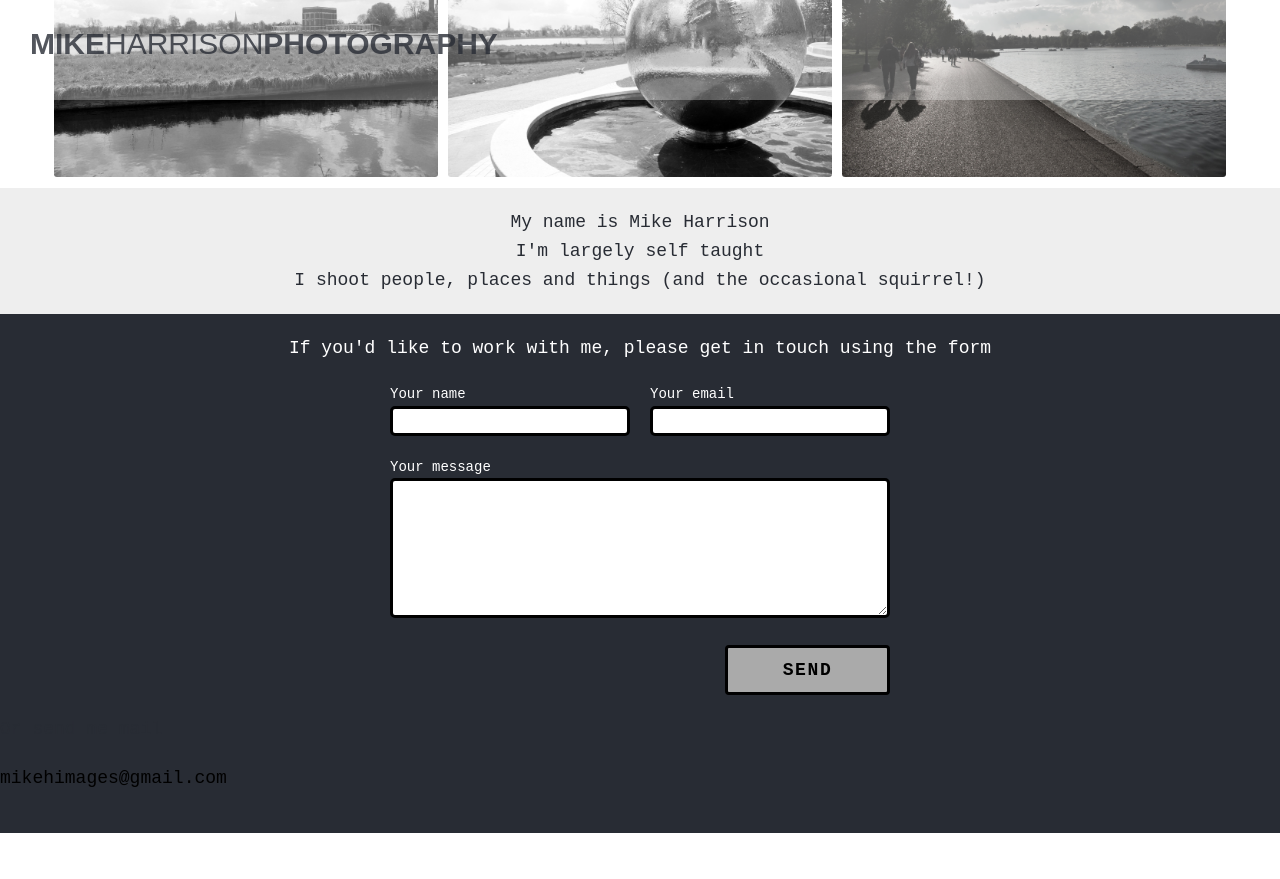
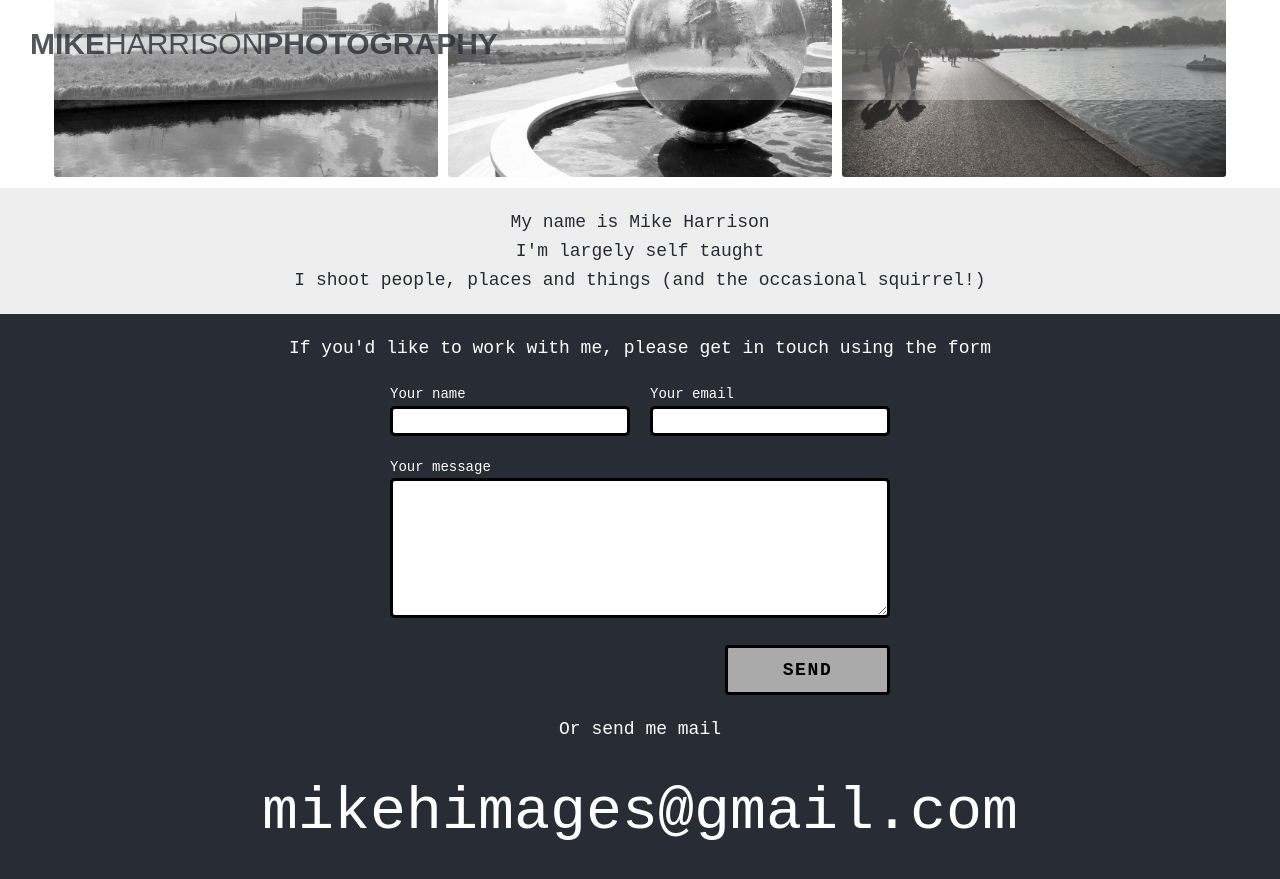
Before and after one commit to mikejharrison/photography, a Jekyll site: the page built from index.html, in a window 1280 px wide and 900 px high, scrolled down 714 px. Shown: the top 879 px of the window. Built offline with Jekyll 4.4.1, drawn with Linux system fonts in a browser that asks for light colours; some web fonts are replaced; Markdown is read by kramdown in place of the engine named in the settings; before the commit the page ends 1547 px from its top, so only the background shows below that.

Commit message:
Update contact.html

```diff
--- a/_includes/contact.html
+++ b/_includes/contact.html
@@ -1 +1 @@
-<section class="contact"><div class="contact-blurb"><p>If you'd like to work with me, please get in touch using the form</p></div><div class="form"><form action="https://formspree.io/mikehimages@gmail.com" method="POST"><div class="contact-info-group"><label><span>Your name</span><input type="text" name="name"/></label><label> <span>Your email</span><input type="email" name="_replyto"/></label></div><label> <span>Your message</span><textarea name="message"></textarea></label><div class="submit-wrap"><input type="submit" value="Send"/></div></form></div><div class="emailer"></div><p>Or send me mail</p><p><a href="mailto:mikehimages@gmail.com">mikehimages@gmail.com</a></p></div></section>
+<section class="contact"><div class="contact-blurb"><p>If you'd like to work with me, please get in touch using the form</p></div><div class="form"><form action="https://formspree.io/mikehimages@gmail.com" method="POST"><div class="contact-info-group"><label><span>Your name</span><input type="text" name="name"/></label><label> <span>Your email</span><input type="email" name="_replyto"/></label></div><label> <span>Your message</span><textarea name="message"></textarea></label><div class="submit-wrap"><input type="submit" value="Send"/></div></form></div><div class="emailer"><p>Or send me mail</p><p><a href="mailto:mikehimages@gmail.com">mikehimages@gmail.com</a></p></div></section>
```
